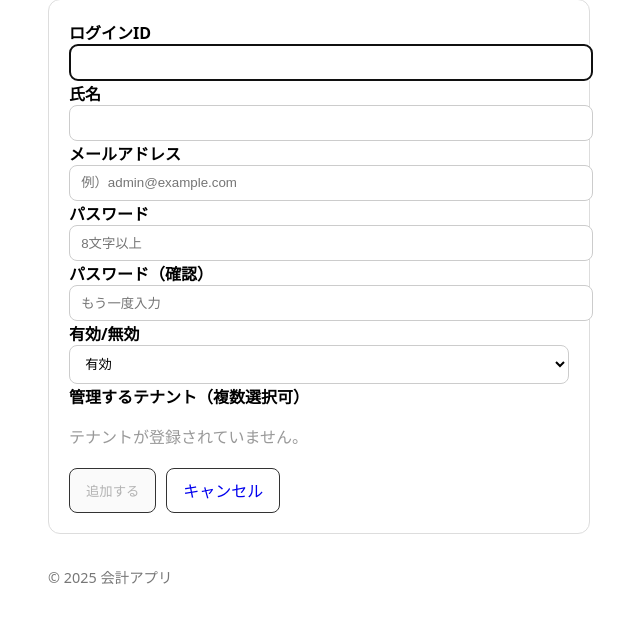
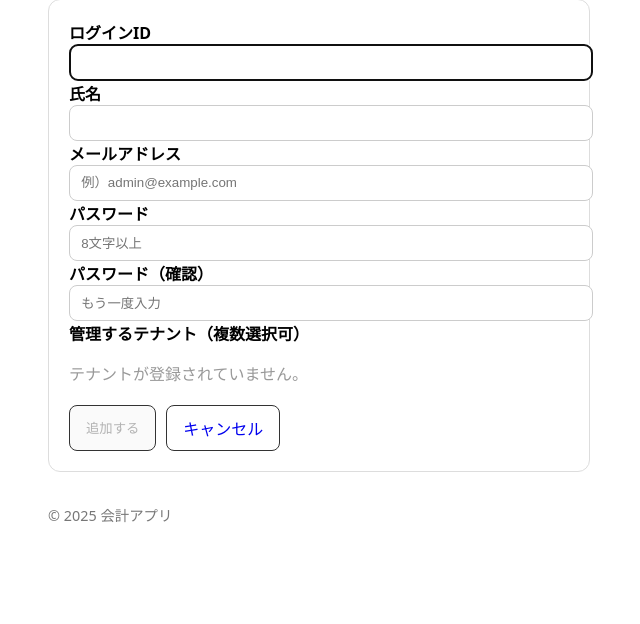
Before and after one commit to system-asayama/property-management-app, a Flask app: template app/templates/sys_tenant_admin_new.html in a window 1280 px wide. Shown: the part 124-748 px from the top of the page, without its empty margins (232-872 px from the left). Run offline with Flask 3, Linux system fonts and the light colour scheme; the template is opened without the code that fills it, so the values that code supplies are empty.

Commit message:
テナント管理者新規作成画面から有効/無効選択ボックスを削除

```diff
--- a/app/blueprints/system_admin.py
+++ b/app/blueprints/system_admin.py
@@ -631,7 +631,8 @@ def tenant_admin_new(tid):
             email = request.form.get('email', '').strip()
             password = request.form.get('password', '')
             password_confirm = request.form.get('password_confirm', '')
-            active = int(request.form.get('active', 1))
+            # 新規作成時は常に有効
+            active = 1
             tenant_ids = request.form.getlist('tenant_ids')
 
             # 作成元のテナントIDを必ず含める
--- a/app/templates/sys_tenant_admin_new.html
+++ b/app/templates/sys_tenant_admin_new.html
@@ -29,13 +29,6 @@
       <input id="password_confirm" name="password_confirm" type="password" required minlength="8" placeholder="もう一度入力">
     </div>
 
-    <div class="row">
-      <label for="active">有効/無効</label>
-      <select id="active" name="active">
-        <option value="1" selected>有効</option>
-        <option value="0">無効</option>
-      </select>
-    </div>
 
     <div class="row">
       <label style="font-weight:bold">管理するテナント（複数選択可）</label>
```
